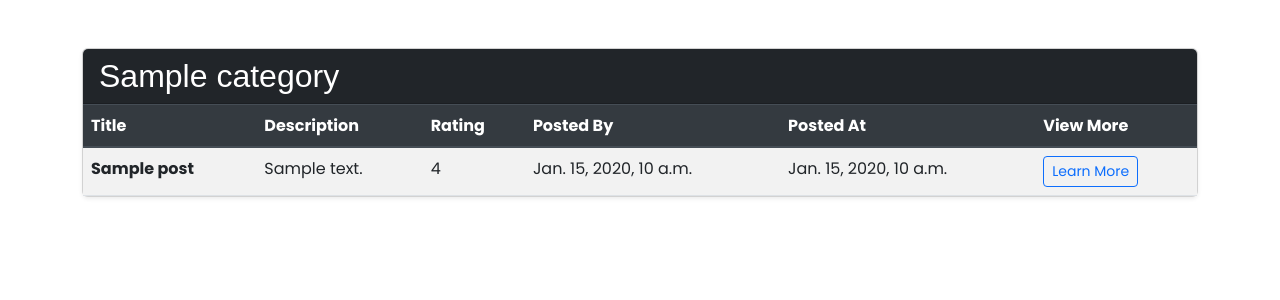
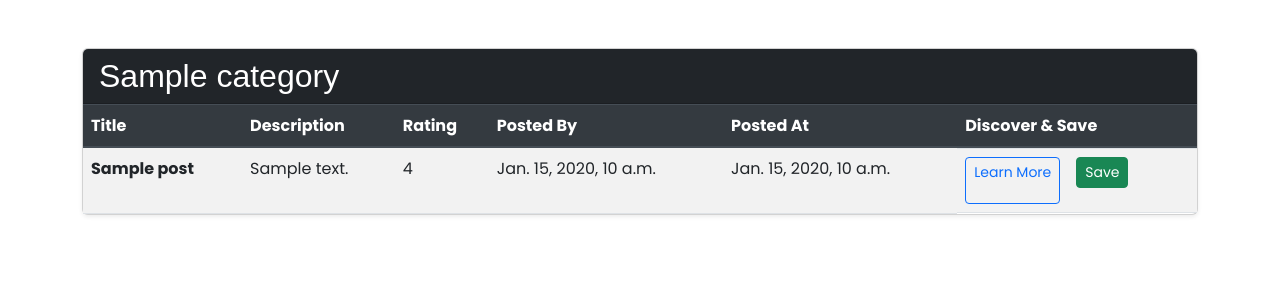
Before and after one commit to anjalipag/group14-database-project, a Django app: template group14site/groupFeed/templates/group_feed.html in a window 1280 px wide. Shown: the part 56-356 px from the top of the page. Run offline with Django 5.2, Linux system fonts and the light colour scheme; the template is opened without the code that fills it: most values are stand-ins (such as "Sample title", 1, 10 or a date in 2020); some libraries are stand-ins or nearby versions; some web fonts are replaced.

Commit message:
the adding reccs and deleting them is not working

```diff
--- a/group14site/groupFeed/templates/group_feed.html
+++ b/group14site/groupFeed/templates/group_feed.html
@@ -54,7 +54,7 @@
                 <th scope="col">Rating</th>
                 <th schope="col">Posted By</th>
                 <th scope="col">Posted At</th>
-                <th scope="col">View More</th>
+                <th scope="col">Discover & Save</th>
               </tr>
             </thead>
             <tbody class="poppins-regular">
@@ -65,9 +65,16 @@
                   <td>{{ post.overall_rating }}</td>
                   <td>{{ post.posted_by }}</td>
                   <td>{{ post.time_stamp }}</td>
-                  <td>
-                    <a href="{% url 'group_detail' post.post_id %}" class="btn btn-sm btn-outline-primary">Learn More</a>
-                  </td>
+                  <td class="d-flex gap-2">
+  <a href="{% url 'group_detail' post.post_id %}" class="btn btn-sm btn-outline-primary mr-2">
+    Learn More
+  </a>
+<form action="{% url 'save_recc' post.post_id post.posted_by_id group_id %}" method="post" style="display:inline;">
+    {% csrf_token %}
+    <button type="submit" class="btn btn-sm btn-success">Save</button>
+</form>
+
+</td>
                 </tr>
               {% endfor %}
             </tbody>
--- a/group14site/groupFeed/urls.py
+++ b/group14site/groupFeed/urls.py
@@ -7,5 +7,7 @@ urlpatterns = [
     path('detail/<int:recommendation_post_id>/add_comment', views.add_comment, name='add_comment'),
     path('detail/<int:recommendation_post_id>/upvote', views.handle_upvote, name='upvote'),
     path('detail/<int:recommendation_post_id>/downvote', views.handle_downvote, name='downvote'),
+    path('saved/<int:recommendation_post_id>/<int:posted_by_id>/<int:group_id>', views.save_recc,
+         name='save_recc'),
 
 ]
--- a/group14site/saved/templates/saved_recs.html
+++ b/group14site/saved/templates/saved_recs.html
@@ -54,6 +54,8 @@
                              <p class="card-text">@{{ rec.username }}</p>
                             <p><span class="badge rounded-pill text-bg-light poppins-bold" style = "border: 1px solid black;">{{ rec.group_name }}</span></p>
                             <a href="{% url 'group_detail' rec.recommendation_post_id %}" class="btn  btn-primary mt-2 mb-2">See Recommendation</a>
+                            <a href="{% url 'delete_rec' rec.saved_recommendation_id %}" class="btn  btn-secondary mt-2 mb-2">Delete Recommendation</a>
+
                         </div>
                     </div>
                 </div>
--- a/group14site/saved/urls.py
+++ b/group14site/saved/urls.py
@@ -3,5 +3,7 @@ from . import views
 
 urlpatterns = [
     path("", views.index, name="index"),
-    path("group/feed/", include("groupFeed.urls"))
+    path("group/feed/", include("groupFeed.urls")),
+    path('delete_rec/<int:rec_id>/', views.delete_rec, name='delete_rec'),
+
 ]
```
Also changed, not shown: group14site/groupFeed/views.py (+18 -1 lines), group14site/saved/views.py (+15 -0 lines).
